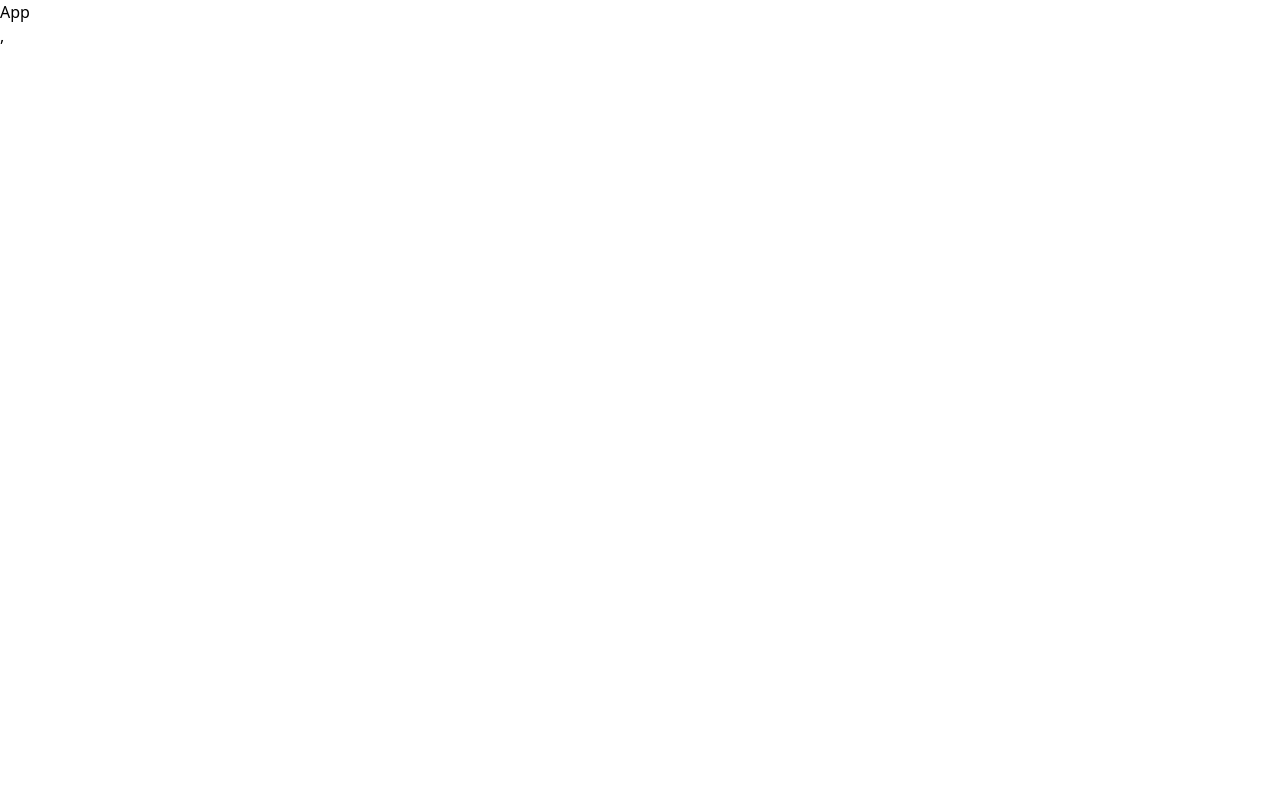
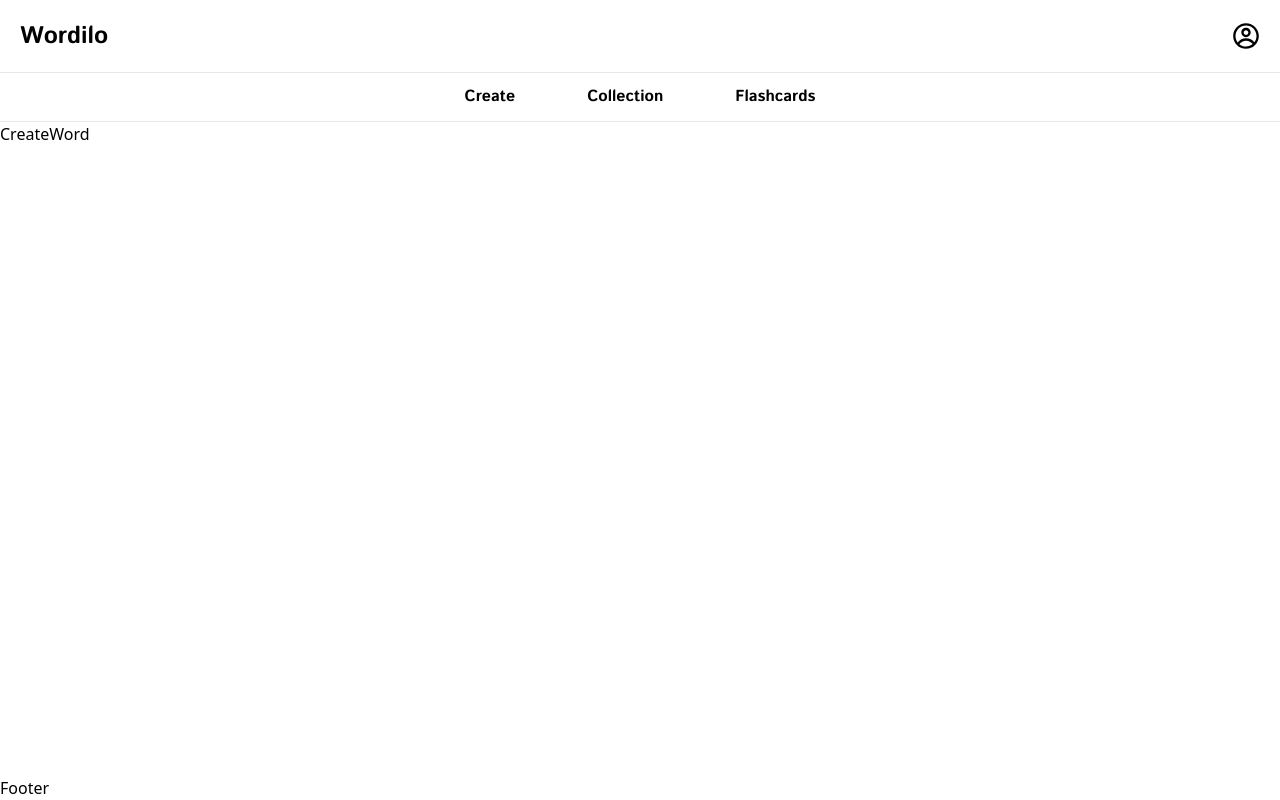
Before and after one commit to IamAshrafee/Wordilo, a React (Vite) app in the folder Frontend/: page / in a window 1280 px wide. Built offline with nearby package versions, Linux system fonts and the light colour scheme.

Commit message:
Frontend - navbar created

```diff
--- a/Frontend/package.json
+++ b/Frontend/package.json
@@ -13,6 +13,7 @@
     "@tailwindcss/vite": "^4.1.16",
     "react": "^19.1.1",
     "react-dom": "^19.1.1",
+    "react-icons": "^5.5.0",
     "react-router": "^7.9.5",
     "tailwindcss": "^4.1.16"
   },
--- a/Frontend/src/App.jsx
+++ b/Frontend/src/App.jsx
@@ -1,9 +1,25 @@
-import React from 'react'
+import React from "react";
+import { createBrowserRouter } from "react-router";
+import { RouterProvider } from "react-router/dom";
+import RootLayout from "./RootLayout";
+import CreateWord from "./pages/home/CreateWord";
+
+const router = createBrowserRouter([
+  {
+    path: "/",
+    element: <RootLayout />,
+    children: [
+      { index: true, element: <CreateWord /> },
+      {
+        path: "/create",
+        element: <CreateWord />,
+      },
+    ],
+  },
+]);
 
 const App = () => {
-  return (
-    <div>App</div>
-  )
-}
+  return <RouterProvider router={router} />;
+};
 
-export default App
+export default App;
--- a/Frontend/src/RootLayout.jsx
+++ b/Frontend/src/RootLayout.jsx
@@ -1,9 +1,20 @@
-import React from 'react'
+import React from "react";
+import { Outlet } from "react-router";
+import DesktopNavbar from "./components/layout/DesktopNavbar";
+import Footer from "./components/layout/Footer";
+
+// This is the main root layout this component is used to render fixed header and footer and the child pages inside
 
 const RootLayout = () => {
   return (
-    <div>RootLayout</div>
-  )
-}
+    <div className="flex flex-col min-h-screen">
+      <DesktopNavbar />
+      <main className="grow flex flex-col">
+        <Outlet />
+      </main>
+      <Footer />
+    </div>
+  );
+};
 
-export default RootLayout
+export default RootLayout;
--- /dev/null
+++ b/Frontend/src/components/layout/DesktopNavbar.jsx
@@ -0,0 +1,39 @@
+import { CgProfile } from "react-icons/cg";
+import React from "react";
+import MainWidth from "./MainWidth";
+
+const DesktopNavbar = () => {
+  return (
+    <div>
+      {/* First row nav  */}
+      <div className="border-b border-gray-200">
+        <MainWidth>
+          <div className="flex flex-row justify-between items-center py-5">
+            <div>
+              <p className="font-istok font-bold text-2xl">Wordilo</p>
+            </div>
+            <div>
+              <CgProfile size={28} />
+            </div>
+          </div>
+        </MainWidth>
+      </div>
+
+      {/* second row nav  */}
+
+      <div className="font-istok font-bold flex flex-row gap-18 justify-center items-center py-3 border-b border-gray-200">
+        <div>
+          <p className="cursor-pointer">Create</p>
+        </div>
+        <div>
+          <p className="cursor-pointer">Collection</p>
+        </div>
+        <div>
+          <p className="cursor-pointer">Flashcards</p>
+        </div>
+      </div>
+    </div>
+  );
+};
+
+export default DesktopNavbar;
--- /dev/null
+++ b/Frontend/src/components/layout/Footer.jsx
@@ -0,0 +1,9 @@
+import React from 'react'
+
+const Footer = () => {
+  return (
+    <div>Footer</div>
+  )
+}
+
+export default Footer
--- /dev/null
+++ b/Frontend/src/components/layout/MainWidth.jsx
@@ -0,0 +1,7 @@
+import React from "react";
+
+const MainWidth = ({ children, className }) => {
+  return <div className={`max-w-[1580px] px-5 mx-auto ${className || ""}`}>{children}</div>;
+};
+
+export default MainWidth;
--- a/Frontend/src/index.css
+++ b/Frontend/src/index.css
@@ -1 +1,6 @@
+@import url("https://fonts.googleapis.com/css2?family=Istok+Web:ital,wght@0,400;0,700;1,400;1,700&display=swap");
 @import "tailwindcss";
+
+@theme {
+  --font-istok: "Istok Web", sans-serif;
+}
--- a/Frontend/src/main.jsx
+++ b/Frontend/src/main.jsx
@@ -1,19 +1,10 @@
-import { StrictMode } from "react";
-import { createRoot } from "react-dom/client";
-import "./index.css";
-import App from "./App.jsx";
-import { createBrowserRouter } from "react-router";
-import { RouterProvider } from "react-router/dom";
+import { StrictMode } from 'react'
+import { createRoot } from 'react-dom/client'
+import './index.css'
+import App from './App.jsx'
 
-const router = createBrowserRouter([
-  {
-    path: "/",
-    element: <App />,
-  },
-]);
-
-createRoot(document.getElementById("root")).render(
+createRoot(document.getElementById('root')).render(
   <StrictMode>
-    <RouterProvider router={router} />,
-  </StrictMode>
-);
+    <App />
+  </StrictMode>,
+)
--- /dev/null
+++ b/Frontend/src/pages/collection/Collection.jsx
@@ -0,0 +1,9 @@
+import React from 'react'
+
+const Collection = () => {
+  return (
+    <div>Collection</div>
+  )
+}
+
+export default Collection
--- /dev/null
+++ b/Frontend/src/pages/home/CreateWord.jsx
@@ -0,0 +1,9 @@
+import React from 'react'
+
+const CreateWord = () => {
+  return (
+    <div>CreateWord</div>
+  )
+}
+
+export default CreateWord
```
Also changed, not shown: Frontend/src/components/layout/Navbar.jsx (deleted), 1 other file (tests, documents, lock files or other folders).
